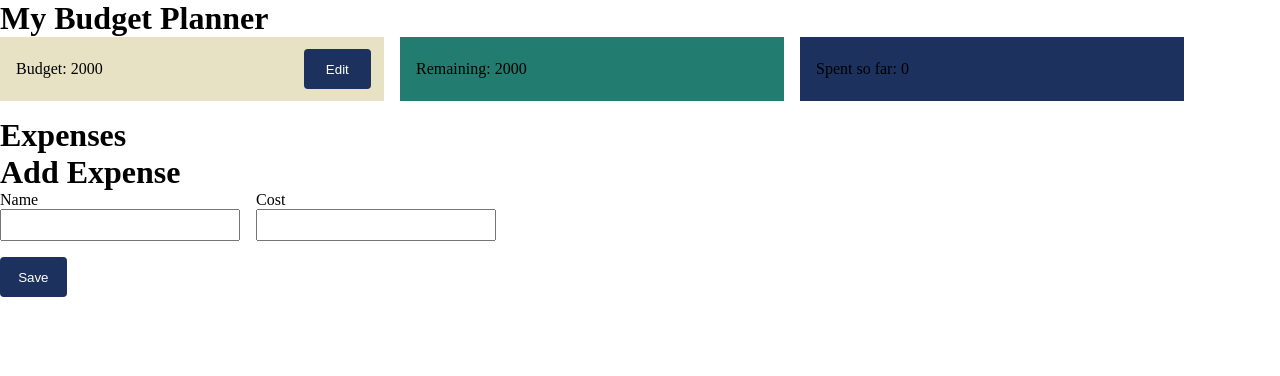
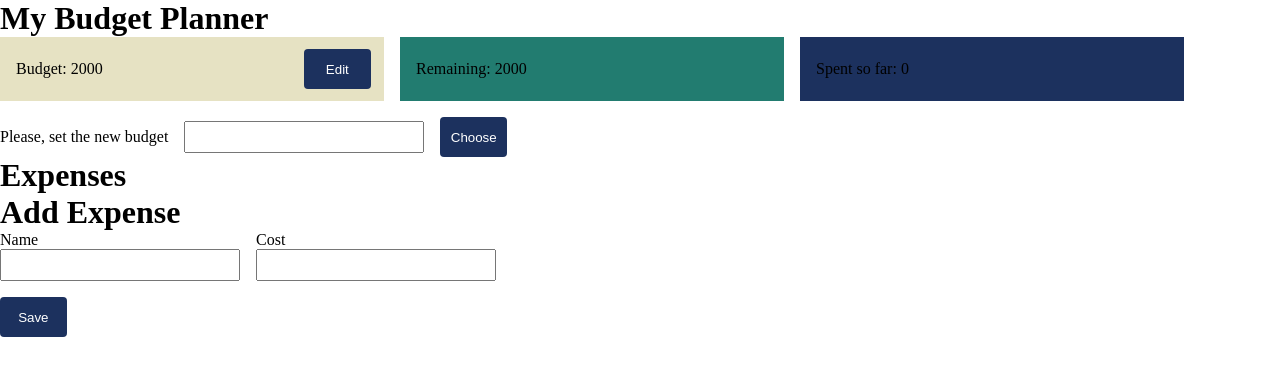
Before and after one commit to nikaareshidze/Budget-Planner, a React (Vite) app: page / in a window 1280 px wide. Both pictures are taken after a click on the button "Edit". Shown: the top 376 px of the page. Built offline with nearby package versions, Linux system fonts and the light colour scheme.

Commit message:
Make an editing budget

```diff
--- a/src/components/Cards.tsx
+++ b/src/components/Cards.tsx
@@ -1,15 +1,24 @@
 import styled from "styled-components";
+import { useForm, SubmitHandler } from "react-hook-form";
 
 import Card from "../styles/Card";
 import Title from "../styles/fonts/Title";
 import StyledCards from "../styles/StyledCards";
 import Button from "../styles/buttons/Button";
 
-import { useSelector } from "react-redux";
+import { useSelector, useDispatch } from "react-redux";
 import { RootState } from "../store/store";
 import { useState } from "react";
 
+import { setBudget } from "../store/expenseSlice";
+
+type Inputs = {
+  newBudget: number;
+};
+
 export default function Cards() {
+  const dispatch = useDispatch();
+
   const expenses = useSelector((state: RootState) => state.expense.expenses);
   const budget = useSelector((state: RootState) => state.expense.budget);
 
@@ -19,16 +28,34 @@ export default function Cards() {
     return (spentSoFar = spentSoFar + item.cost);
   });
 
-  let remaining = 2000 - spentSoFar;
+  let remaining = budget - spentSoFar;
+
+  const [newBudgetIsShown, setNewBudgetIsShown] = useState(false);
+
+  const { register, handleSubmit, resetField } = useForm<Inputs>();
+
+  const onSubmit: SubmitHandler<Inputs> = (data) => {
+    dispatch(setBudget(data.newBudget));
+    resetField("newBudget");
+    setNewBudgetIsShown(!newBudgetIsShown);
+  };
 
   return (
+    <>
       <StyledCards>
         <Card
           backgroundColor="#E6E2C3"
           style={{ justifyContent: "space-between" }}
         >
           <ThisTitle>{`Budget: ${budget}`}</ThisTitle>
-        <Button style={{ marginRight: "1em" }}>Edit</Button>
+          <Button
+            style={{ marginRight: "1em" }}
+            onClick={() => {
+              setNewBudgetIsShown(!newBudgetIsShown);
+            }}
+          >
+            Edit
+          </Button>
         </Card>
         <Card backgroundColor="#227C70">
           <ThisTitle>{`Remaining: ${
@@ -39,9 +66,39 @@ export default function Cards() {
           <ThisTitle>{`Spent so far: ${spentSoFar}`}</ThisTitle>
         </Card>
       </StyledCards>
+      {newBudgetIsShown && (
+        <form onSubmit={handleSubmit(onSubmit)} style={formStyle}>
+          <div
+            style={{
+              display: "flex",
+              gap: "1em",
+              alignItems: "center",
+            }}
+          >
+            <Title>Please, set the new budget</Title>
+            <input
+              {...register("newBudget", { required: true })}
+              style={inputStyle}
+            />
+            <Button>Choose</Button>
+          </div>
+        </form>
+      )}
+    </>
   );
 }
 
 const ThisTitle = styled(Title)`
   padding-left: 1em;
 `;
+
+const inputStyle = {
+  width: "15rem",
+  height: "2rem",
+};
+
+const formStyle: {} = {
+  display: "flex",
+  flexDirection: "column",
+  gap: "1em",
+};
--- a/src/components/add expenses/AddExpense.tsx
+++ b/src/components/add expenses/AddExpense.tsx
@@ -4,7 +4,7 @@ import { useState } from "react";
 import { useSelector, useDispatch } from "react-redux";
 import { RootState } from "../../store/store";
 
-import { addExpense } from "../../store/ExpenseSlice";
+import { addExpense } from "../../store/expenseSlice";
 
 type Inputs = {
   expenseName: string;
@@ -28,8 +28,6 @@ export default function AddExpense() {
     resetField("expenseName");
     resetField("expenseCost");
   };
-
-  //console.log(expenses);
 
   return (
     <>
```
Lines whose indentation alone changed are shown as unchanged.
